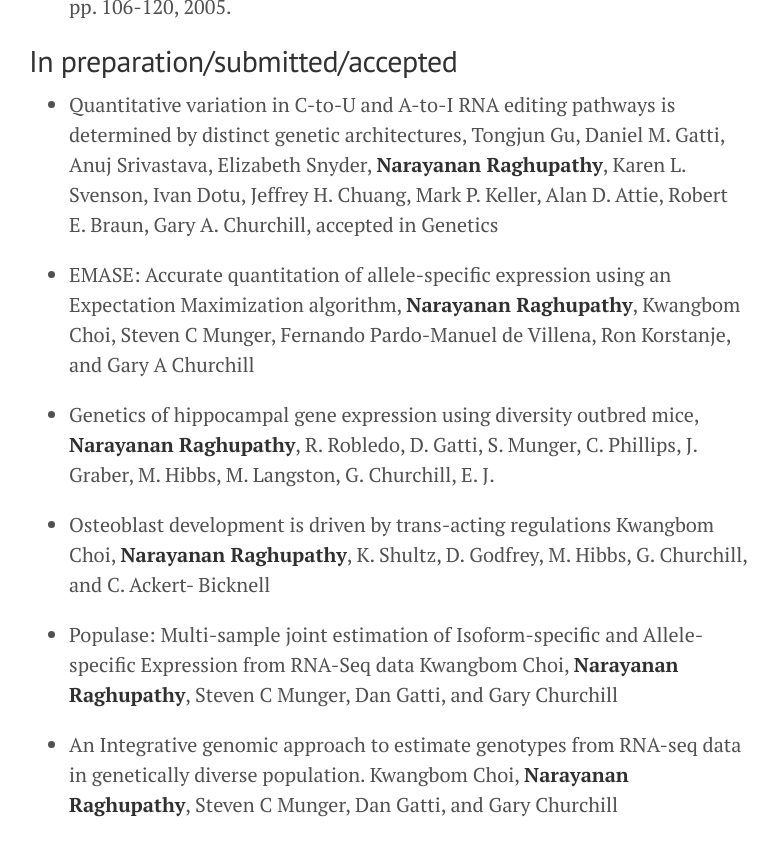
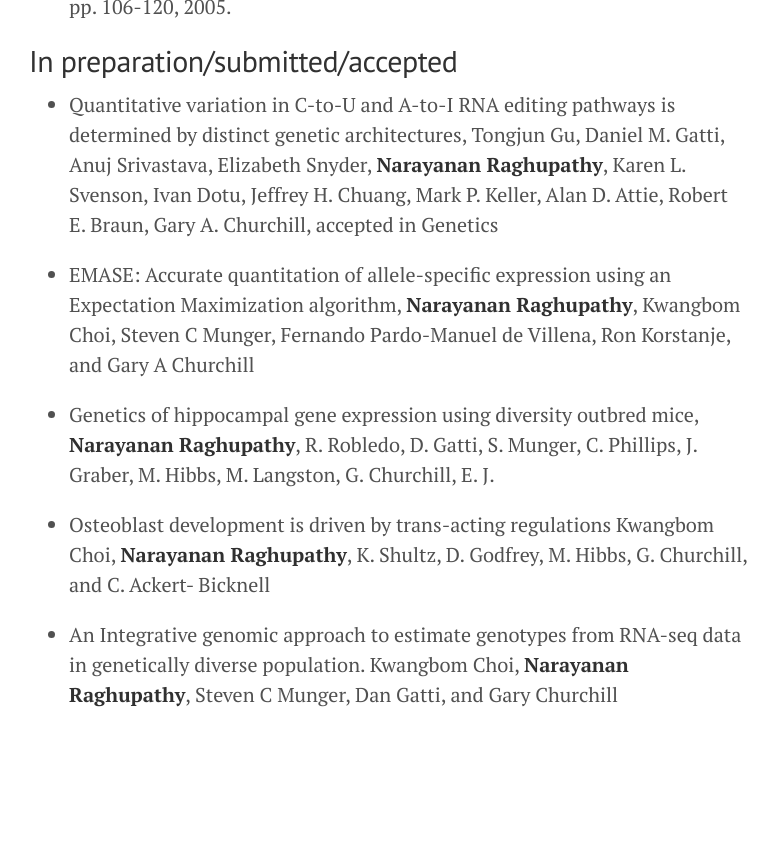
Before and after one commit to narayananr/narayananr.github.io, a Jekyll site: the page built from papers.md, in a window 1280 px wide and 900 px high, scrolled down 940 px. Shown: the top 856 px of the window, without its empty margins (251-1029 px from the left). Built offline with Jekyll 4.4.1, drawn with Linux system fonts in a browser that asks for light colours; Markdown is read by kramdown in place of the engine named in the settings; after the commit the page ends 1730 px from its top, so only the background shows below that.

Commit message:
changed papers

```diff
--- a/papers.md
+++ b/papers.md
@@ -23,6 +23,4 @@ title: <font color="DodgerBlue">Papers</font>
 
 * Osteoblast development is driven by trans-acting regulations Kwangbom Choi, **Narayanan Raghupathy**, K. Shultz, D. Godfrey, M. Hibbs, G. Churchill, and C. Ackert- Bicknell
 
-* Populase: Multi-sample joint estimation of Isoform-specific and Allele-specific Expression from RNA-Seq data Kwangbom Choi, **Narayanan Raghupathy**, Steven C Munger, Dan Gatti, and Gary Churchill
-
 * An Integrative genomic approach to estimate genotypes from RNA-seq data in genetically diverse population. Kwangbom Choi, **Narayanan Raghupathy**, Steven C Munger, Dan Gatti, and Gary Churchill
```
